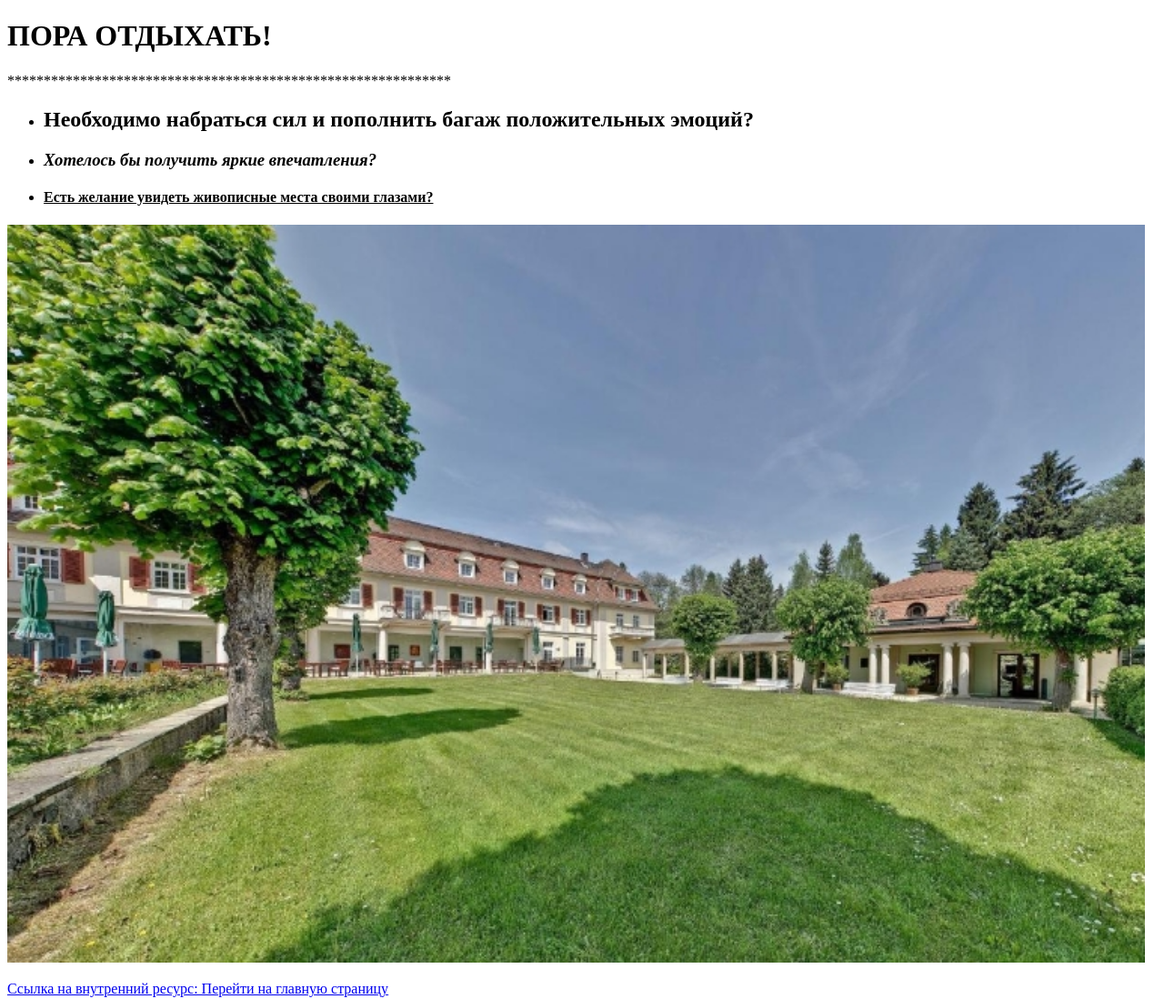
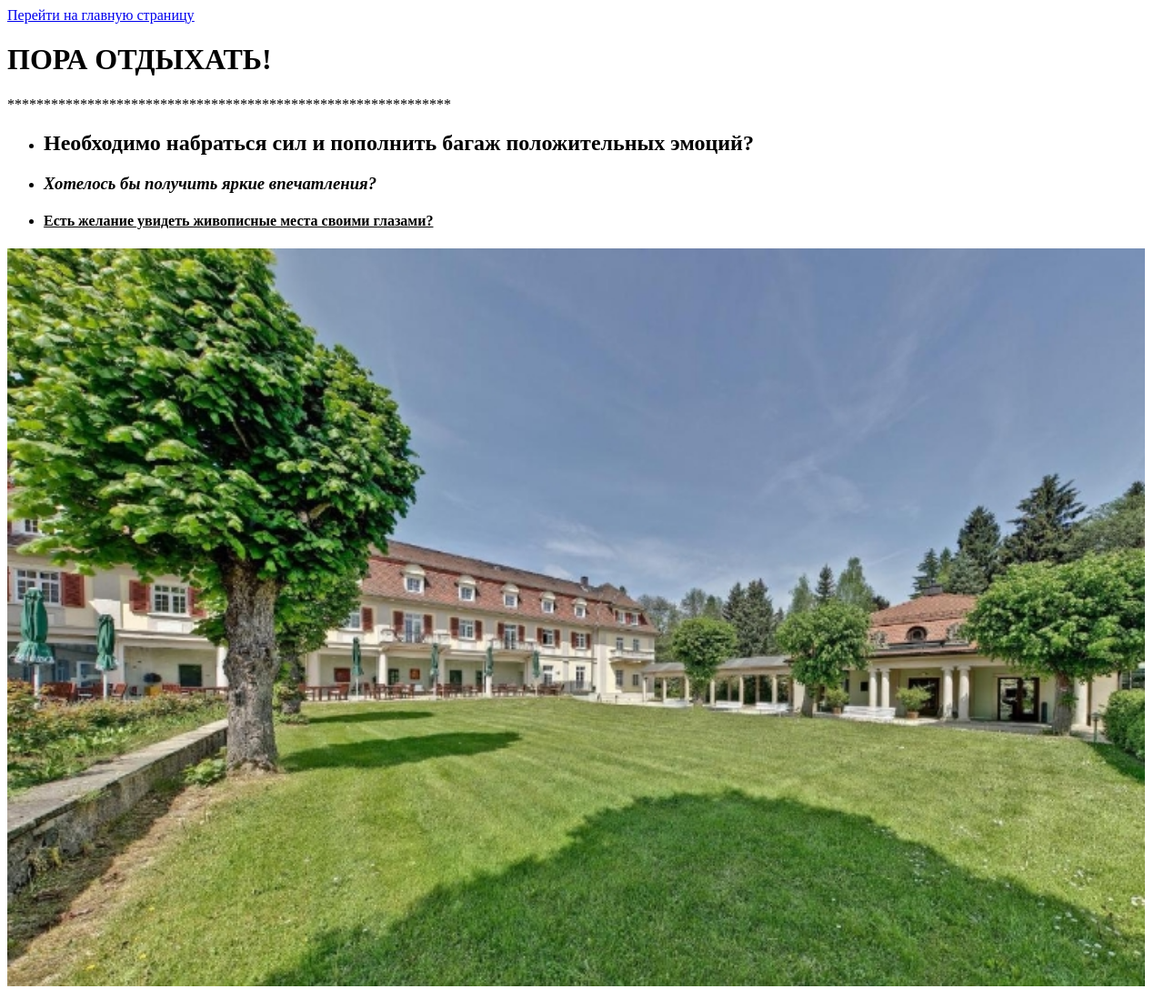
Before and after one commit to ElviraValentina/EV.github.io.study, a plain HTML site: page index 1.html in a window 1280 px wide. Shown: the top 1098 px of the page at 91% size. Drawn offline with Linux system fonts and the light colour scheme.

Commit message:
Add files via upload

```diff
--- a/index 1.html
+++ b/index 1.html
@@ -4,7 +4,8 @@
 <head>
     <meta charset="UTF-8">
     <meta name="viewport" content="width=device-width, initial-scale=1.0">
-    <title>Моя страница - Эльвира Valentina</title>
+    <title>Практическая работа № 1</title>
+    <a href="task.html"><u>Перейти на главную страницу</u></a>
 </head>
 <body>
        <h1>ПОРА ОТДЫХАТЬ!</h1>
```
